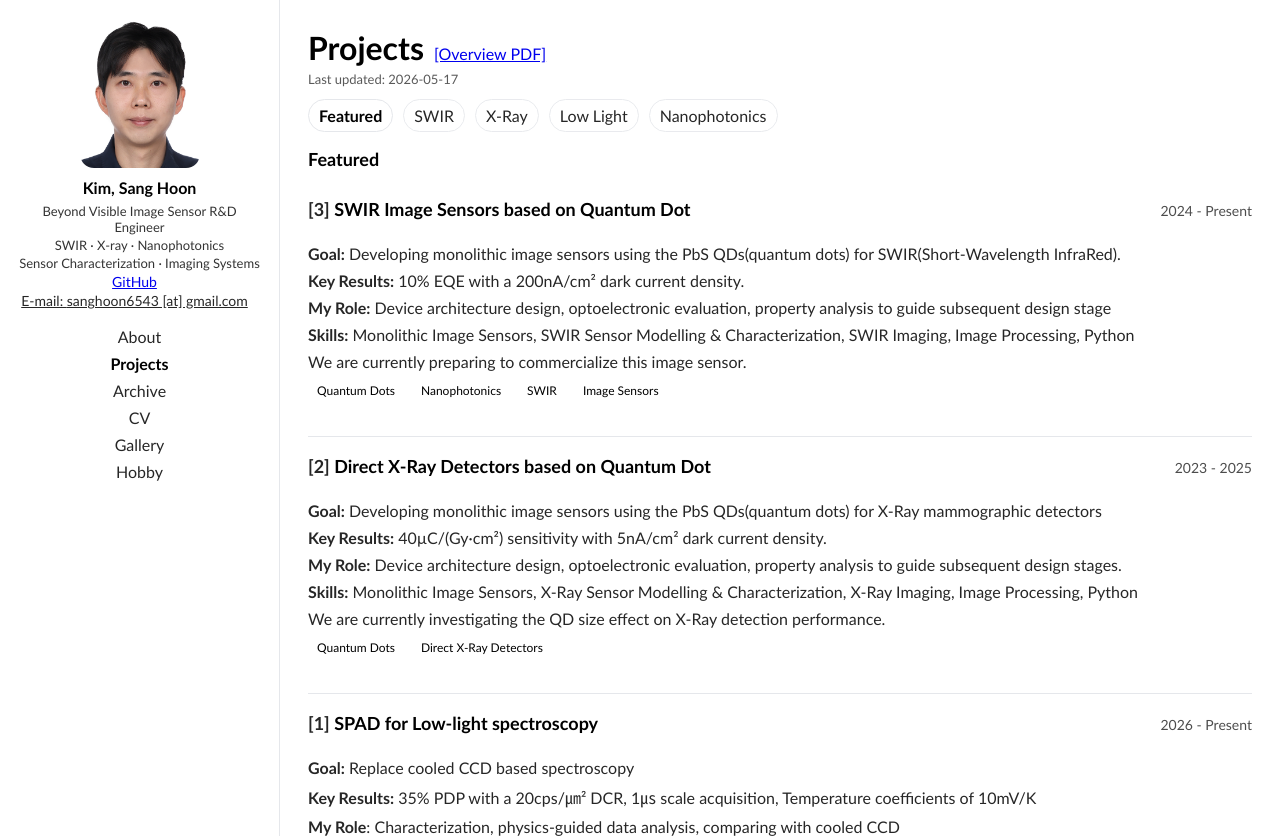
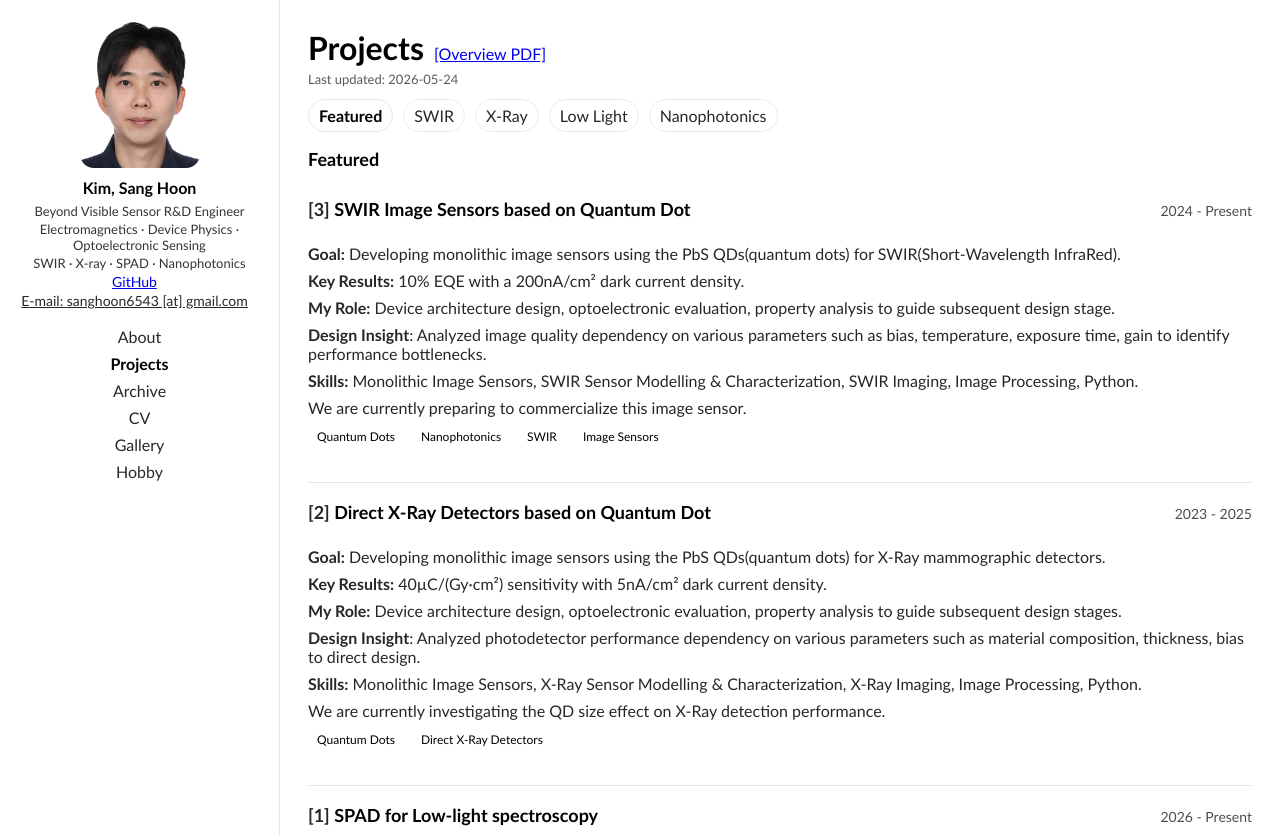
Before and after one commit to sanghoon6543/sanghoon6543.github.io, a React (Vite) app in the folder frontend/: page /#/projects/featured in a window 1280 px wide. Shown: the top 838 px of the page. Built offline with nearby package versions, Linux system fonts and the light colour scheme.

Commit message:
Modify contents

```diff
--- a/frontend/src/data/about.json
+++ b/frontend/src/data/about.json
@@ -4,12 +4,13 @@
     "title": "About Me",
     "blocks": [
       { "type":  "p", "text": "Kim, Sang Hoon"},
-      { "type":  "p", "text": "Beyond Visible Image Sensor R&D Engineer" },
+      { "type":  "p", "text": "Beyond Visible Sensor R&D Engineer" },
       { "type":  "p", "text": "5+ years in image sensor R&D" },
       { "type":  "p", "text": "M.S. in Electrical Engineering, KAIST"},
-      { "type":  "p", "text": "SWIR · X-ray · Nanophotonics · Sensor Characterization · Imaging Systems"},
+      { "type":  "p", "text": "Electromagnetics & Device Physics | SWIR · X-ray · SPAD · Nanophotonics"},
+      { "type":  "p", "text": "Sensor & Imaging Systems Characterization for Design Direction"},
       { "type":  "p", "text": "I study beyond-visible information through optoelectronic sensors."},
-      { "type":  "p", "text": "Mr role is to characterize sensor behavior, analyze performance limits, and provide design directions for the next sensor or system iteration."}
+      { "type":  "p", "text": "My role is to characterize sensor behavior, analyze performance limits, and provide design directions for the next sensor or system iteration."}
     ]
   },
 
@@ -19,7 +20,7 @@
     "blocks": [
       { "type":  "p", "text": "Humans perceive the intensity of wavelength from 400nm to 700nm as visible image, and this visual information significantly influences  recognition both on biological and intelligent systems. Based on such stimuli, they react and predict future states. Although the visible provides abundant data, electromagnetic waves possess many other parameters, and these would be valuable as X-Ray did."},
       { "type":  "img", "src": "/images/about/Electromagnetic Spectrum.jpg", "alt": "ElectroMagnetic Spectrum", "caption": "Image from wikipedia"},
-      { "type":  "p", "text": "My research focuses on extracting and interpreting useful information beyond human vision through electromagnetic sensing systems."},
+      { "type":  "p", "text": "My research focuses on beyond-visible information: how electromagnetic-matter interactions outside the visible spectrum can be sensed, characterized, and translated into useful physical, biological, or structural information"},
       { "type":  "img", "src": "/images/about/EM-Wave.gif", "alt": "ElectroMagnetic Wave", "caption": "Image from wikipedia"}
     ]
   },
@@ -34,10 +35,10 @@
   },
 
   {
-    "id": "technical-platform",
-    "title": "Technical Platform",
+    "id": "tools",
+    "title": "Characterization & Analysis Tools for Understanding Sensor Physics",
     "blocks": [
-      { "type":  "p", "text": "Python-based sensor characterization and analysis platforms"},
+      { "type":  "p", "text": "Python-based tools to support sensor characterization, physics analysis, and design feedback."},
       { "type":  "p", "text": "- Instrument control using Python / PyVISA"},
       { "type":  "p", "text": "- GUI development using PyQt and tkinter"},
       { "type":  "p", "text": "- Automated control of source meters, DAQ units, monochromators, spectrometers, and probe stations"},
@@ -46,5 +47,4 @@
     ]
   }
 
-
 ]
--- a/frontend/src/data/archive.json
+++ b/frontend/src/data/archive.json
@@ -101,9 +101,11 @@
       "id": "SWIR-ToF",
       "year": 2024,
       "period": "2024 - 2028",
-      "title": "[5] SWIR TOF",
+      "title": "[5] Development of ToF Pixel Array Device Technology using QD absorber",
       "number": "RS-2024-00433428",
-      "status": "In Progress"
+      "status": "In Progress",
+      "agency": "Ministry of Trade, Industry and Resources"
+
     },
 
     {
@@ -112,7 +114,8 @@
       "period": "2023 - 2026",
       "title": "[4] M3D-based SWIR CMOS image sensors with environmentally-benign hybrid semiconductor materials",
       "number": "2410015187",
-      "status": "In Progress"
+      "status": "In Progress",
+      "agency": "Ministry of Trade, Industry and Resources"
     },
 
     {
@@ -121,7 +124,8 @@
       "period": "2023 - 2025",
       "title": "[3] Development of 100㎛ Pixel-Pitch High Resolution Flexible X-ray Detectors based on Nanocomposites",
       "number": "RS-2023-KT225062",
-      "status": "Under Final Review"
+      "status": "Under Final Review",
+      "agency": "Ministry of Trade, Industry and Resources"
     },
 
     {
@@ -130,16 +134,18 @@
       "period": "2023 - 2024",
       "title": "[2] Fabrication and Characterization of Image Sensor Devices",
       "number": "RS-2020-NR117793",
-      "status": "Finish"
+      "status": "Finish",
+      "agency": "Ministry of Science and ICT"
     },
 
     {
       "id": "Raman",
       "year": 2021,
       "period": "2021 - 2022",
-      "title": "[1] Raman Spectroscopy",
+      "title": "[1] Development of Ultrasensitive Virus Detection System based on Nanogap Enhanced Raman Scattering",
       "number": "RS-2021-KT215250",
-      "status": "Finish"
+      "status": "Finish",
+      "agency": "Ministry of Trade, Industry and Resources"
     }
 
   ]
--- a/frontend/src/data/author.json
+++ b/frontend/src/data/author.json
@@ -1,8 +1,8 @@
 {
   "name": "Kim, Sang Hoon",
-  "bio": ["Beyond Visible Image Sensor R&D Engineer",
-          "SWIR · X-ray · Nanophotonics",
-          "Sensor Characterization · Imaging Systems"
+  "bio": ["Beyond Visible Sensor R&D Engineer",
+          "Electromagnetics · Device Physics · Optoelectronic Sensing",
+          "SWIR · X-ray · SPAD · Nanophotonics"
          ],
   "avatarUrl": "/images/Kim, Sanghoon.jpg",
   "links": [
--- a/frontend/src/data/pageMeta.json
+++ b/frontend/src/data/pageMeta.json
@@ -1,14 +1,14 @@
 {
   "about": {
-    "lastUpdated": "2026-05-17"
+    "lastUpdated": "2026-05-24"
   },
 
   "projects": {
-    "lastUpdated": "2026-05-17"
+    "lastUpdated": "2026-05-24"
   },
 
   "archive": {
-    "lastUpdated": "2026-05-17"
+    "lastUpdated": "2026-05-24"
   },
 
   "cv": {
--- a/frontend/src/data/projects.json
+++ b/frontend/src/data/projects.json
@@ -3,41 +3,42 @@
     {
       "id": "featured",
       "label": "Featured",
-      "projectIds": ["Vieworks-4", "Vieworks-3", "Vieworks-5"]
+      "projectIds": ["vw-4", "vw-3", "vw-5"]
     },
     {
       "id": "swir",
       "label": "SWIR",
-      "projectIds": ["Vieworks-4", "Vieworks-6"]
+      "projectIds": ["vw-4", "vw-6"]
     },
     {
       "id": "xray",
       "label": "X-Ray",
-      "projectIds": ["Vieworks-3", "Vieworks-2"]
+      "projectIds": ["vw-3", "vw-2"]
     },
     {
       "id": "low light",
       "label": "Low Light",
-      "projectIds": ["Vieworks-5"]
+      "projectIds": ["vw-5"]
     },
 
     {
       "id": "nanophotonics",
       "label": "Nanophotonics",
-      "projectIds": ["Vieworks-1", "Master"]
+      "projectIds": ["vw-2", "vw-1", "Master"]
     }
   ],
 
   "projects": [
     {
-      "id": "Vieworks-6",
+      "id": "vw-6",
       "title": "SWIR Bio Imaging System",
       "period": "2026 - Present",
       "summary": [
         "**Goal:** Pioneering applications, where visible imaging fails.",
-        "**Key Results:** SWIR Hyperspectral Imaging System",
-        "**My Role**: Planning application, Optical design/assembly, characterization, and physics-guided data analysis",
-        "**Skills:** Ray Optics Simulation, Image Processing, Algorithm Development, Python",
+        "**Key Results:** SWIR Hyperspectral Imaging System.",
+        "**My Role**: Planning application, Optical design/assembly, characterization, and physics-guided data analysis.",
+        "**Design Insight**: Optical system design guide through electromagnetics including Fresnel equation.",
+        "**Skills:** Ray Optics Simulation, Electromagnetic Calculation, Image Processing, Algorithm Development, Python.",
         "We are currently studying hyperspectral imaging with coded aperture."
       ],
       "tags": [
@@ -50,15 +51,15 @@
     },
 
     {
-      "id": "Vieworks-5",
+      "id": "vw-5",
       "title": "SPAD for Low-light spectroscopy",
       "period": "2026 - Present",
       "summary": [
-        "**Goal:** Replace cooled CCD based spectroscopy",
-        "**Key Results:** 35% PDP with a 20cps/㎛² DCR, 1㎲ scale acquisition, Temperature coefficients of 10mV/K ",
-        "**My Role**: Characterization, physics-guided data analysis, comparing with cooled CCD",
-        "**Skills:** Physics understanding, Algorithm Development, Python",
-        "We are currently comparing performances with cooled CCD"
+        "**Goal:** Replace cooled CCD based spectroscopy.",
+        "**Key Results:** 35% PDP with a 20cps/㎛² DCR, 1㎲ scale acquisition, Temperature coefficients of 10mV/K.",
+        "**My Role**: Characterization, physics-guided data analysis, comparing with cooled CCD.",
+        "**Skills:** Physics understanding, Algorithm Development, Python.",
+        "We are currently comparing performances with cooled CCD."
       ],
       "tags": [
         "SPAD",
@@ -69,14 +70,15 @@
     },
 
     {
-      "id": "Vieworks-4",
+      "id": "vw-4",
       "title": "SWIR Image Sensors based on Quantum Dot",
       "period": "2024 - Present",
       "summary": [
         "**Goal:** Developing monolithic image sensors using the PbS QDs(quantum dots) for SWIR(Short-Wavelength InfraRed).",
         "**Key Results:** 10% EQE with a 200nA/cm² dark current density.",
-        "**My Role:** Device architecture design, optoelectronic evaluation, property analysis to guide subsequent design stage",
-        "**Skills:** Monolithic Image Sensors, SWIR Sensor Modelling & Characterization, SWIR Imaging, Image Processing, Python",
+        "**My Role:** Device architecture design, optoelectronic evaluation, property analysis to guide subsequent design stage.",
+        "**Design Insight**: Analyzed image quality dependency on various parameters such as bias, temperature, exposure time, gain to identify performance bottlenecks.",
+        "**Skills:** Monolithic Image Sensors, SWIR Sensor Modelling & Characterization, SWIR Imaging, Image Processing, Python.",
         "We are currently preparing to commercialize this image sensor."
       ],
       "tags": [
@@ -87,14 +89,15 @@
       ]
     },
     {
-      "id": "Vieworks-3",
+      "id": "vw-3",
       "title": "Direct X-Ray Detectors based on Quantum Dot",
       "period": "2023 - 2025",
       "summary": [
-        "**Goal:** Developing monolithic image sensors using the PbS QDs(quantum dots) for X-Ray mammographic detectors",
+        "**Goal:** Developing monolithic image sensors using the PbS QDs(quantum dots) for X-Ray mammographic detectors.",
         "**Key Results:** 40µC/(Gy·cm²) sensitivity with 5nA/cm² dark current density.",
         "**My Role:** Device architecture design, optoelectronic evaluation, property analysis to guide subsequent design stages.",
-        "**Skills:** Monolithic Image Sensors, X-Ray Sensor Modelling & Characterization, X-Ray Imaging, Image Processing, Python",
+        "**Design Insight**: Analyzed photodetector performance dependency on various parameters such as material composition, thickness, bias to direct design.",
+        "**Skills:** Monolithic Image Sensors, X-Ray Sensor Modelling & Characterization, X-Ray Imaging, Image Processing, Python.",
         "We are currently investigating the QD size effect on X-Ray detection performance."
       ],
       "tags": [
@@ -103,14 +106,15 @@
       ]
     },
     {
-      "id": "Vieworks-2",
+      "id": "vw-2",
       "title": "Metasurface for High Spatial Resolution indirect X-Ray Detectors",
       "period": "2023 - Present",
       "summary": [
         "**Goal:** Addressing the fundamental limitation in spatial resolution of indirect X-Ray detectors caused by isotropic radiation within scintillators.",
         "**Key Results:** Quadruple enhancement of MTF from 0.15 to 0.6.",
-        "**My Role:** Conceptualizing the Idea, Metasurface design, Optical simulation, and MTF Calculation",
-        "**Skills:** Physical Calculation, COMSOL Multiphysics(EM Wave), FDTD, Python",
+        "**My Role:** Conceptualizing the Idea, Metasurface design, Optical simulation, and MTF Calculation.",
+        "**Design Insight**: Analyzed MTF dependency on various parameters and introduced metasurface to compensate the inherent limitations.",
+        "**Skills:** Physical Calculation, COMSOL Multiphysics(Wave Optics), FDTD, Python.",
         "We currently investigates simplified metasurfaces via inverse design."
       ],
       "tags": [
@@ -122,14 +126,15 @@
       ]
     },
     {
-      "id": "Vieworks-1",
+      "id": "vw-1",
       "title": "Surface Enhanced Raman Scattering for Point of Care Testing",
       "period": "2021 - 2023",
       "summary": [
         "**Goal:** Developing a Laser Scanning Raman spectroscope to quantitatively measure SERS from Au nanoparticles in fluid.",
         "**Key Results:** SERS intensity coefficients of variation from 40% to 15%.",
-        "**My Role:** Understanding Physics, Designing and Developing Optical Instruments, Data Analysis",
-        "**Skills:** Solving Maxwell Equation, Ray Optics Simulation, Optical Set-up, Python"
+        "**My Role:** Understanding Physics, Designing and Developing Optical Instruments, Data Analysis.",
+        "**Design Insight**: Optical system design guide through understanding SERS radiation pattern from the Helmholtz equation.",
+        "**Skills:** Solving Maxwell Equation, Ray Optics Simulation, Optical Set-up, Python."
       ],
       "tags": [
         "SERS",
@@ -144,8 +149,9 @@
       "summary": [
         "**Goal:** Empirically demonstrating photodoping effect in a graphene-perovskite heterostructure.",
         "**Key Results:** photodoping level of approximately 3×10¹²/cm² at zero gate bias (Fermi energy variation from 0.37 to 0.43eV).",
-        "**My Role:** Device design, Fabrication, Optoelectronic Evaluation, Property Analysis",
-        "**Skills:** Device Design, Fabrication, Evaluation, Analysis, Labview"
+        "**My Role:** Device design, Fabrication, Optoelectronic Evaluation, Property Analysis.",
+        "**Design Insight**: Energy band alignment to maximize photodoping effect.",
+        "**Skills:** Device Design, Fabrication, Evaluation, Analysis, Labview."
       ],
       "tags": [
         "Graphene",
--- a/frontend/src/pages/Archive.jsx
+++ b/frontend/src/pages/Archive.jsx
@@ -105,6 +105,7 @@ function FundingItem(props) {
             <div className="paragraph">
                 {it.status ? it.status : ""} {it.number ? " · " + it.number : ""}
             </div>
+            <div className="paragraph"> <strong>R&D Funding Agency:</strong>  {it.agency ? it.agency : ""}</div>
         </div>
   );
 }
```
